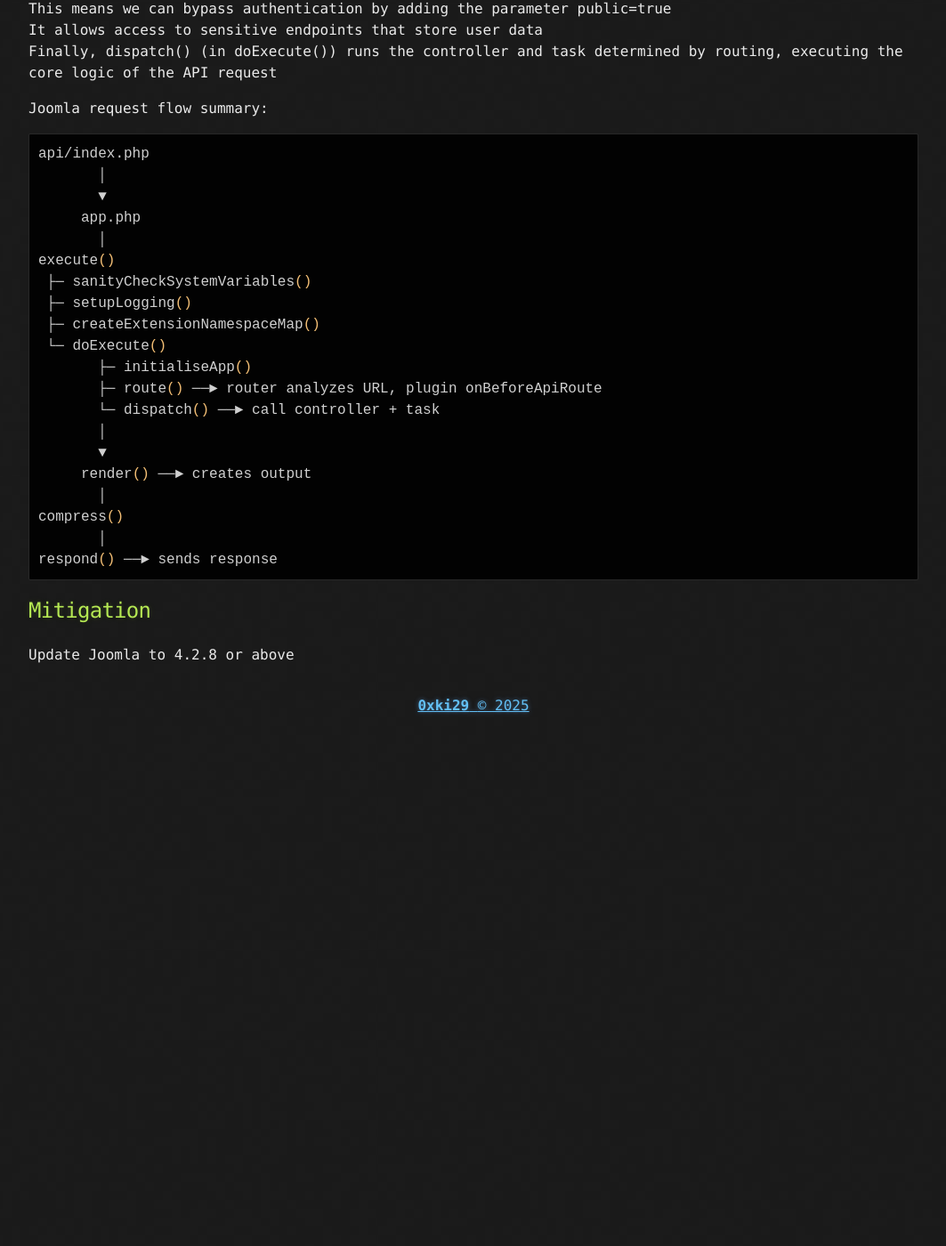
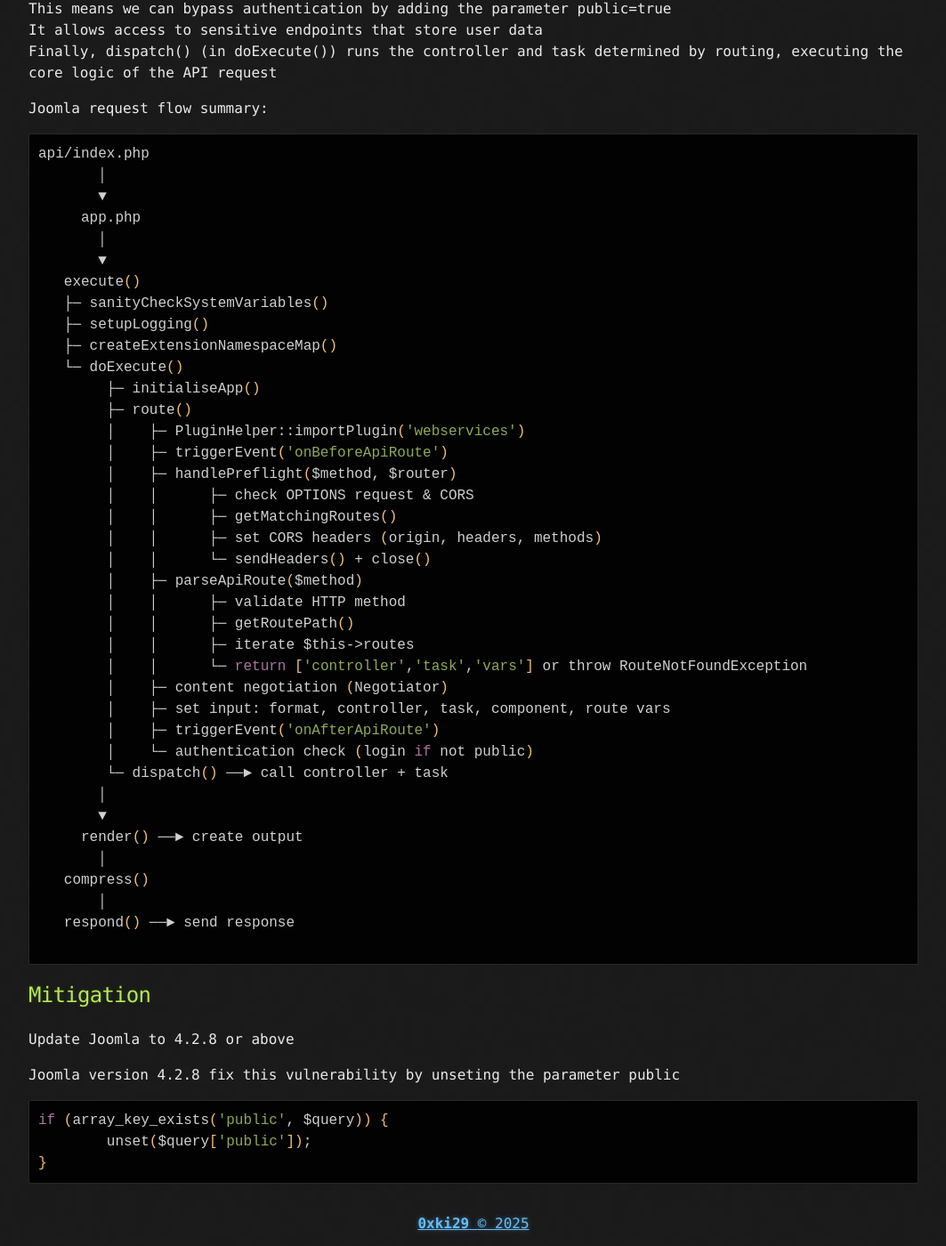
Before and after one commit to 0xki29/blog, a Jekyll site: the page built from _posts/2025-10-30-phan-tich-CVE-2023-23752.md, in a window 1280 px wide and 1400 px high, scrolled down 8509 px. Shown: the whole window at 89% size, without its empty margins (108-1171 px from the left). Built offline with Jekyll 4.4.1, drawn with Linux system fonts in a browser that asks for light colours; before the commit the page ends 9327 px from its top, so only the background shows below that.

Commit message:
Add post: Phân tích CVE-2023-23752

````diff
--- a/_posts/2025-10-30-phan-tich-CVE-2023-23752.md
+++ b/_posts/2025-10-30-phan-tich-CVE-2023-23752.md
@@ -290,23 +290,49 @@ api/index.php
        ▼
      app.php
        │
-execute()
- ├─ sanityCheckSystemVariables()
- ├─ setupLogging()
- ├─ createExtensionNamespaceMap()
- └─ doExecute()
-       ├─ initialiseApp()
-       ├─ route() ──► router analyzes URL, plugin onBeforeApiRoute
-       └─ dispatch() ──► call controller + task
+       ▼
+   execute()
+   ├─ sanityCheckSystemVariables()
+   ├─ setupLogging()
+   ├─ createExtensionNamespaceMap()
+   └─ doExecute()
+        ├─ initialiseApp()
+        ├─ route()
+        │    ├─ PluginHelper::importPlugin('webservices')
+        │    ├─ triggerEvent('onBeforeApiRoute')
+        │    ├─ handlePreflight($method, $router)
+        │    │      ├─ check OPTIONS request & CORS
+        │    │      ├─ getMatchingRoutes()
+        │    │      ├─ set CORS headers (origin, headers, methods)
+        │    │      └─ sendHeaders() + close()
+        │    ├─ parseApiRoute($method)
+        │    │      ├─ validate HTTP method
+        │    │      ├─ getRoutePath()
+        │    │      ├─ iterate $this->routes
+        │    │      └─ return ['controller','task','vars'] or throw RouteNotFoundException
+        │    ├─ content negotiation (Negotiator)
+        │    ├─ set input: format, controller, task, component, route vars
+        │    ├─ triggerEvent('onAfterApiRoute')
+        │    └─ authentication check (login if not public)
+        └─ dispatch() ──► call controller + task
        │
        ▼
-     render() ──► creates output
+     render() ──► create output
        │
-compress()
+   compress()
        │
-respond() ──► sends response
+   respond() ──► send response
+
 ```
 
 ## [](#header-5) Mitigation
 
 Update Joomla to 4.2.8 or above
+
+Joomla version 4.2.8 fix this vulnerability by unseting the parameter public
+
+```bash
+if (array_key_exists('public', $query)) {
+	unset($query['public']);
+}
+```
````
